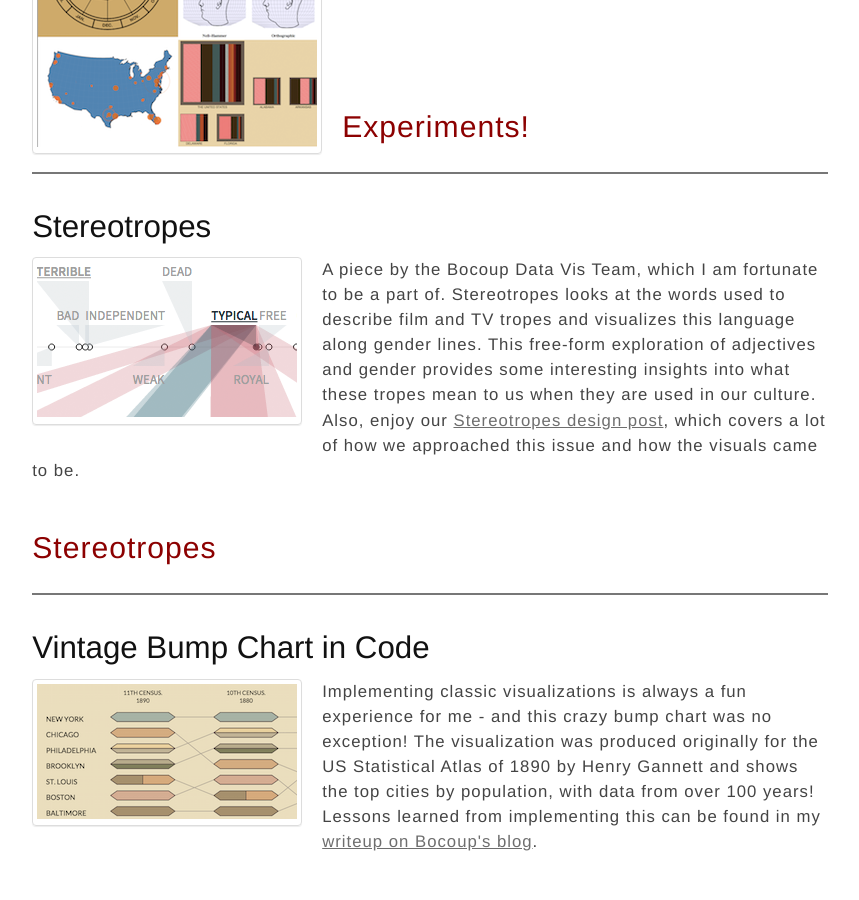
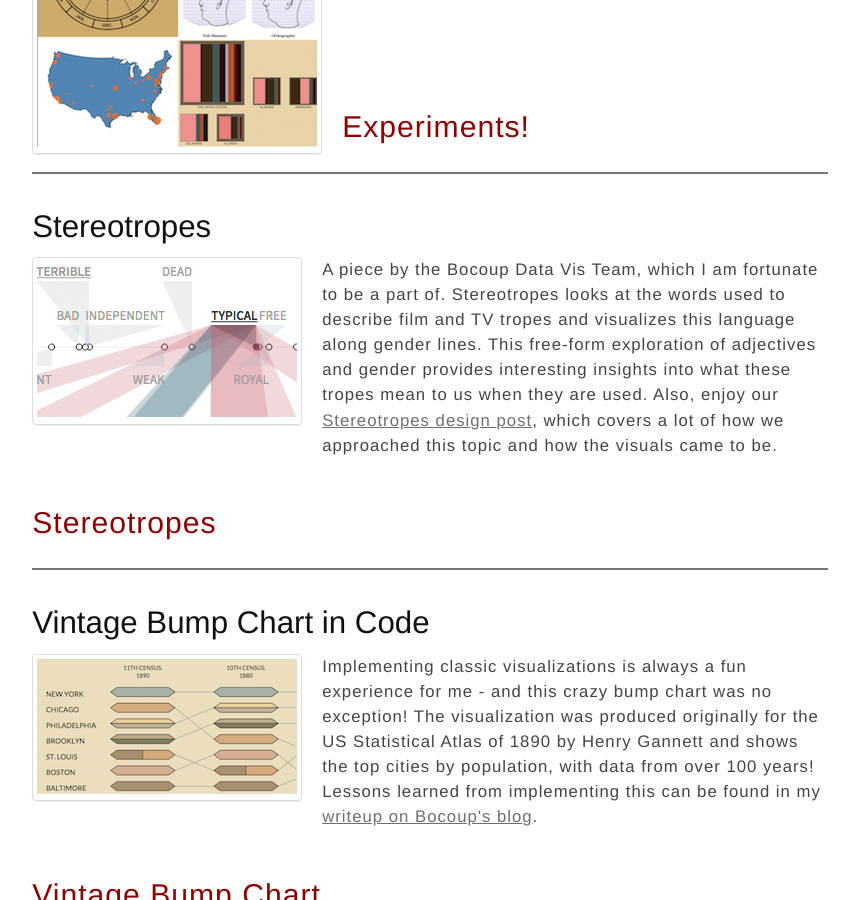
Before and after one commit to vlandham/vlandham.github.com, a Jekyll site: the page built from vis/index.html, in a window 1280 px wide and 900 px high, scrolled down 374 px. Shown: the whole window, without its empty margins (210-1069 px from the left). Built offline with Jekyll 4.4.1, drawn with Linux system fonts in a browser that asks for light colours; some web fonts are replaced; Markdown is read by kramdown in place of the engine named in the settings.

Commit message:
reduce words

```diff
--- a/vis/index.html
+++ b/vis/index.html
@@ -21,7 +21,7 @@ title: Visualizations
   <div class="thumbnail left">
     <a href="http://stereotropes.bocoup.com/"><img src="http://vallandingham.me/images/vis/stereotropes_thumb.png" alt="stereotropes"/></a>
   </div>
-  <p>A piece by the Bocoup Data Vis Team, which I am fortunate to be a part of. Stereotropes looks at the words used to describe film and TV tropes and visualizes this language along gender lines. This free-form exploration of adjectives and gender provides some interesting insights into what these tropes mean to us when they are used in our culture. Also, enjoy our <a href="https://bocoup.com/weblog/stereotropes-design/">Stereotropes design post</a>, which covers a lot of how we approached this issue and how the visuals came to be.</p>
+  <p>A piece by the Bocoup Data Vis Team, which I am fortunate to be a part of. Stereotropes looks at the words used to describe film and TV tropes and visualizes this language along gender lines. This free-form exploration of adjectives and gender provides interesting insights into what these tropes mean to us when they are used. Also, enjoy our <a href="https://bocoup.com/weblog/stereotropes-design/">Stereotropes design post</a>, which covers a lot of how we approached this topic and how the visuals came to be.</p>
   <br/>
   <p><a class="post_title" href="http://stereotropes.bocoup.com/">Stereotropes</a></p>
 </div>
```
